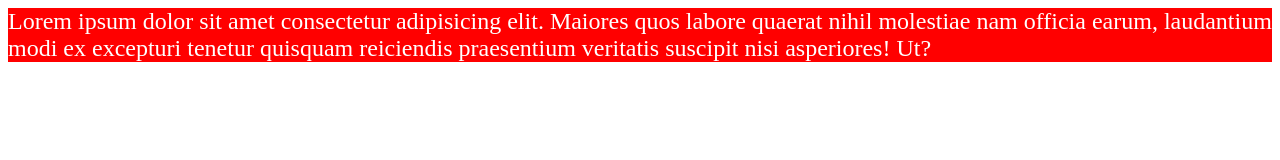
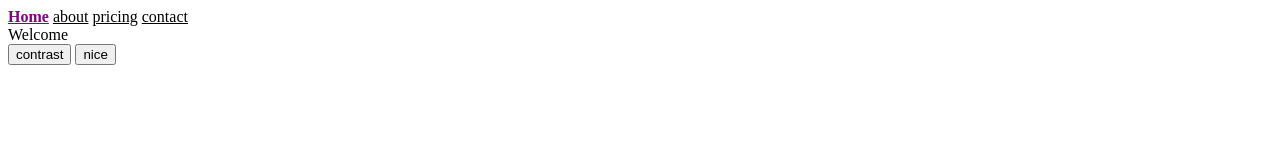
Before and after one commit to sobunkohla/CSS-crash-course, a plain HTML site: page second.html in a window 1280 px wide. Drawn offline with Linux system fonts and the light colour scheme.

Commit message:
adding extra css properties

```diff
--- a/second.css
+++ b/second.css
@@ -1,22 +1,44 @@
+.welcome:hover{
 
-div{
-    background-color: red;
+    background-color: rgba(0, 0, 0, 0.537);
+
+}
+.welcome{
+    transition: background-color 300ms;
+}
+.button__float:hover {
+    background-color: black;
     color: white;
-    font-size: 24px;
+
 }
-@media (max-width:992px) {
-    div{
-        font-size: 20px;
-    }
-}
-@media (max-width:768px) {
-    div{
-        font-size: 18px;
-    };
+.button__float--first:hover {
+    animation: float 2s infinite alternate-reverse;
 }
 
-@media (max-width:576px) {
-    div{
-        font-size: 16px;
-    }
+.button__float--first {
+    transition: all 300ms;
+
 }
+@keyframes float{
+  0%{
+     transform: translateY(0);
+  }
+  100%{
+    transform: translateY(4px);
+  }
+}
+.button__float--second {
+    transition: all 300ms;
+
+}
+.button__float--second:hover {
+    animation: float 2200ms infinite alternate-reverse;
+
+}
+.nav__link{
+    color: black;
+}
+.nav__link--active{
+    color: purple;
+    font-weight: bold;
+}
--- a/second.html
+++ b/second.html
@@ -17,11 +17,19 @@
     </style>
   </head>
   <body>
-    <div>
-      Lorem ipsum dolor sit amet consectetur adipisicing elit. Maiores quos
-      labore quaerat nihil molestiae nam officia earum, laudantium modi ex
-      excepturi tenetur quisquam reiciendis praesentium veritatis suscipit nisi
-      asperiores! Ut?
+    <nav class="nav">
+        <a href="" class="nav__link nav__link--active">Home</a>
+        <a href="" class="nav__link">about</a>
+        <a href="" class="nav__link">pricing</a>
+        <a href="" class="nav__link">contact</a>
+    </nav>
+    <div class="welcome">
+     Welcome
     </div>
+    <div class="button">
+        <button class="button__float button__float--first"> contrast </button>
+        <button class="button__float button__float--second"> nice </button>
+    </div>
+
   </body>
 </html>
```
